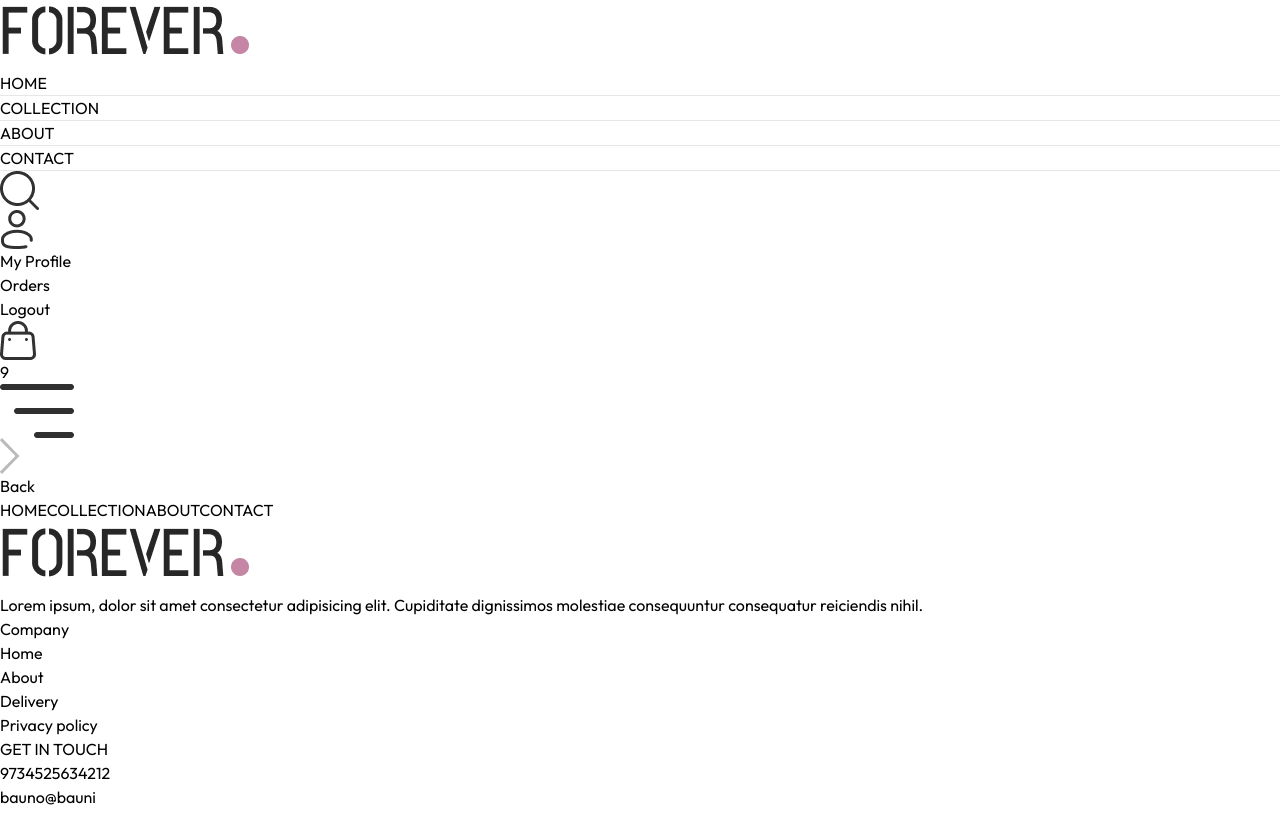
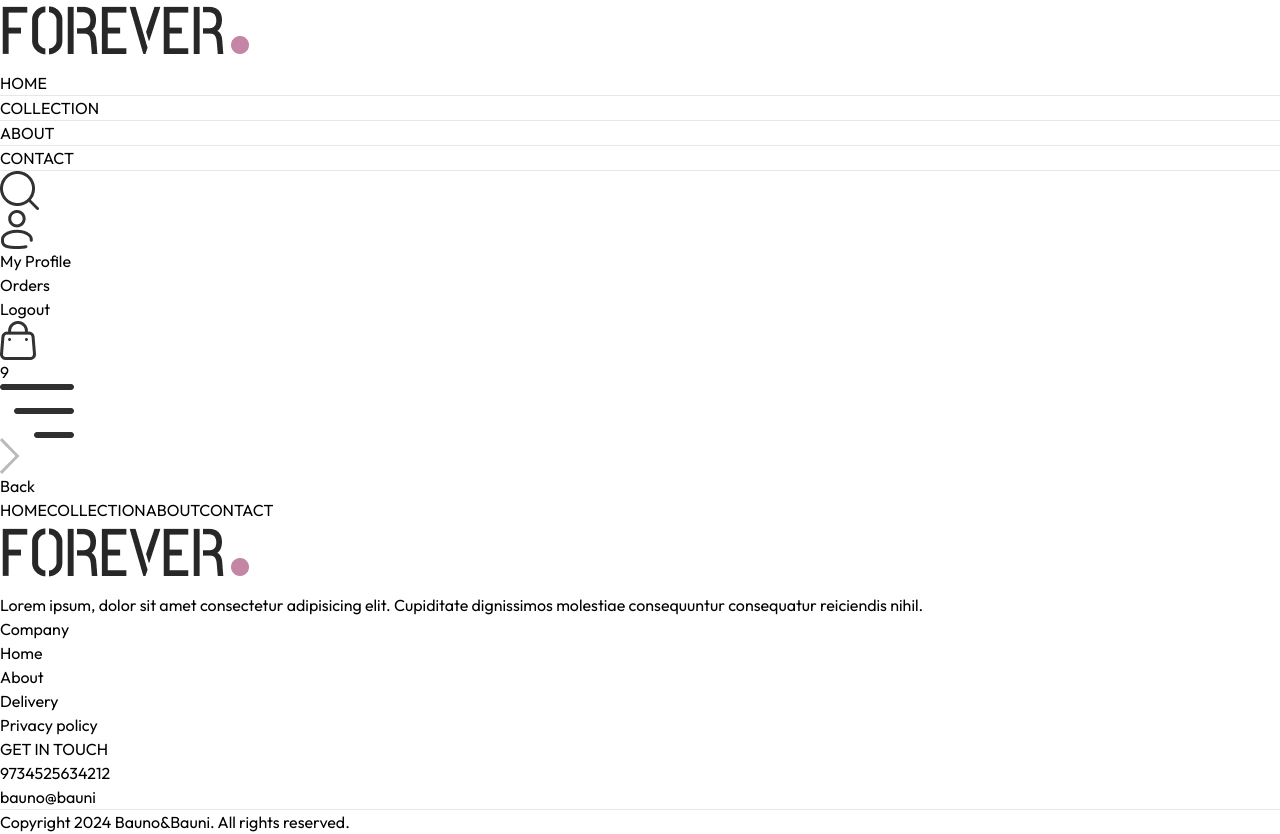
Before and after one commit to aryal05/Fletched-Website, a React (Vite) app in the folder Ecomerce Frontend/: page /orders in a window 1280 px wide. Before the commit the page ends 809 px from the top, so only its background shows below. Built offline with nearby package versions, Linux system fonts and the light colour scheme.

Commit message:
copyright in footer

```diff
--- a/Ecomerce Frontend/src/components/Footer.jsx
+++ b/Ecomerce Frontend/src/components/Footer.jsx
@@ -29,8 +29,10 @@ const Footer = () => {
 
                 </ul>
             </div>
-
-
+            </div>
+            <div>
+                <hr />
+                <p className='py-5 text-sm text-center'>Copyright 2024 Bauno&Bauni. All rights reserved.</p>
             </div>
 
         </div>
```
